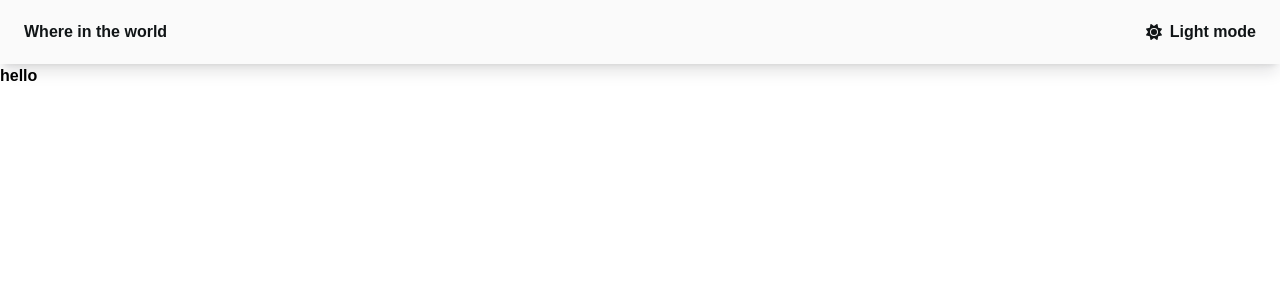
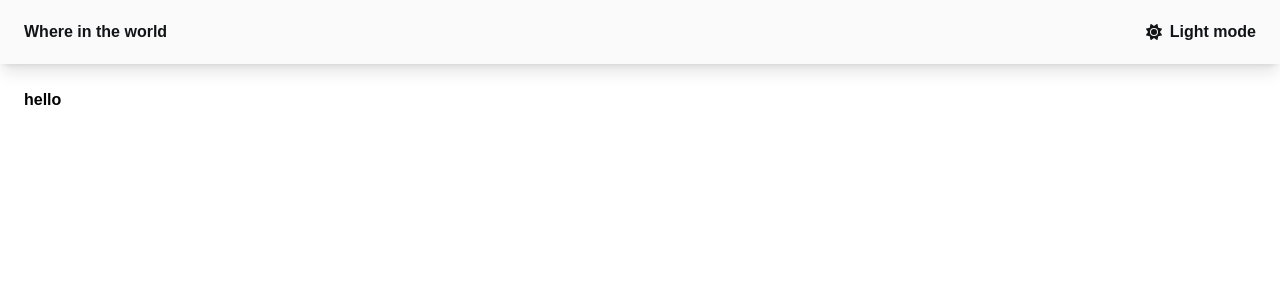
Before and after one commit to douglasyabuki/rest-countries, a Next.js app: page / in a window 1280 px wide. Shown: the top 300 px of the page. Built offline with nearby package versions, Linux system fonts and the light colour scheme.

Commit message:
Commit 20: Padding change

```diff
--- a/src/components/layout/Layout.tsx
+++ b/src/components/layout/Layout.tsx
@@ -40,7 +40,7 @@ export default function Layout({ children }: Props) {
         <link rel="icon" href="/favicon.ico" />
       </Head>
       <Navbar theme={theme} changeTheme={handleThemeSwitch}></Navbar>
-      <main className="min-h-screen min-w-screen darkMode dark:bg-dark-mode-background dark:text-dark-mode-text transition-all duration-300">{children}</main>
+      <main className="min-h-screen min-w-screen p-6 darkMode dark:bg-dark-mode-background dark:text-dark-mode-text transition-all duration-300">{children}</main>
     </>
   );
 }
```
